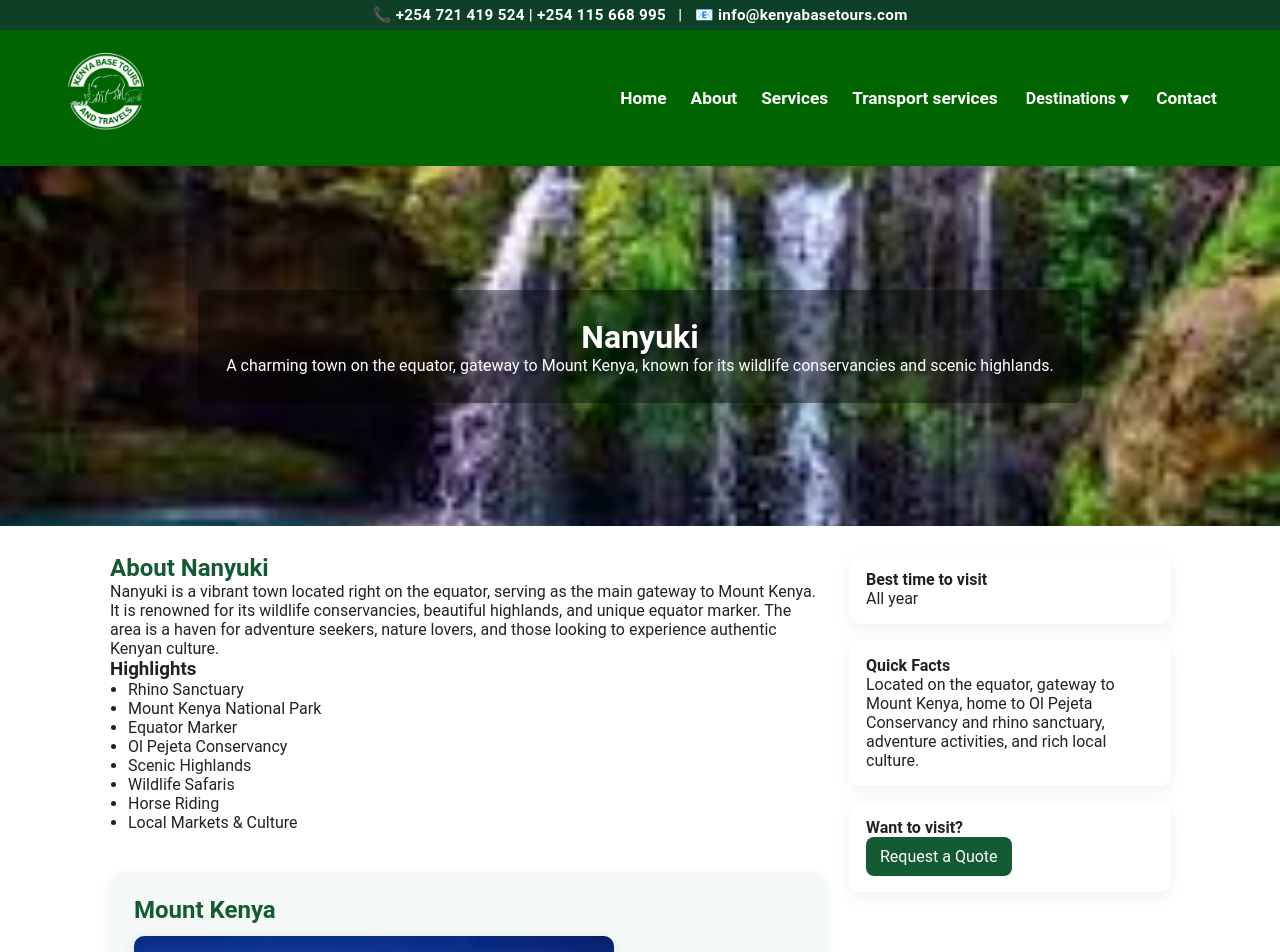
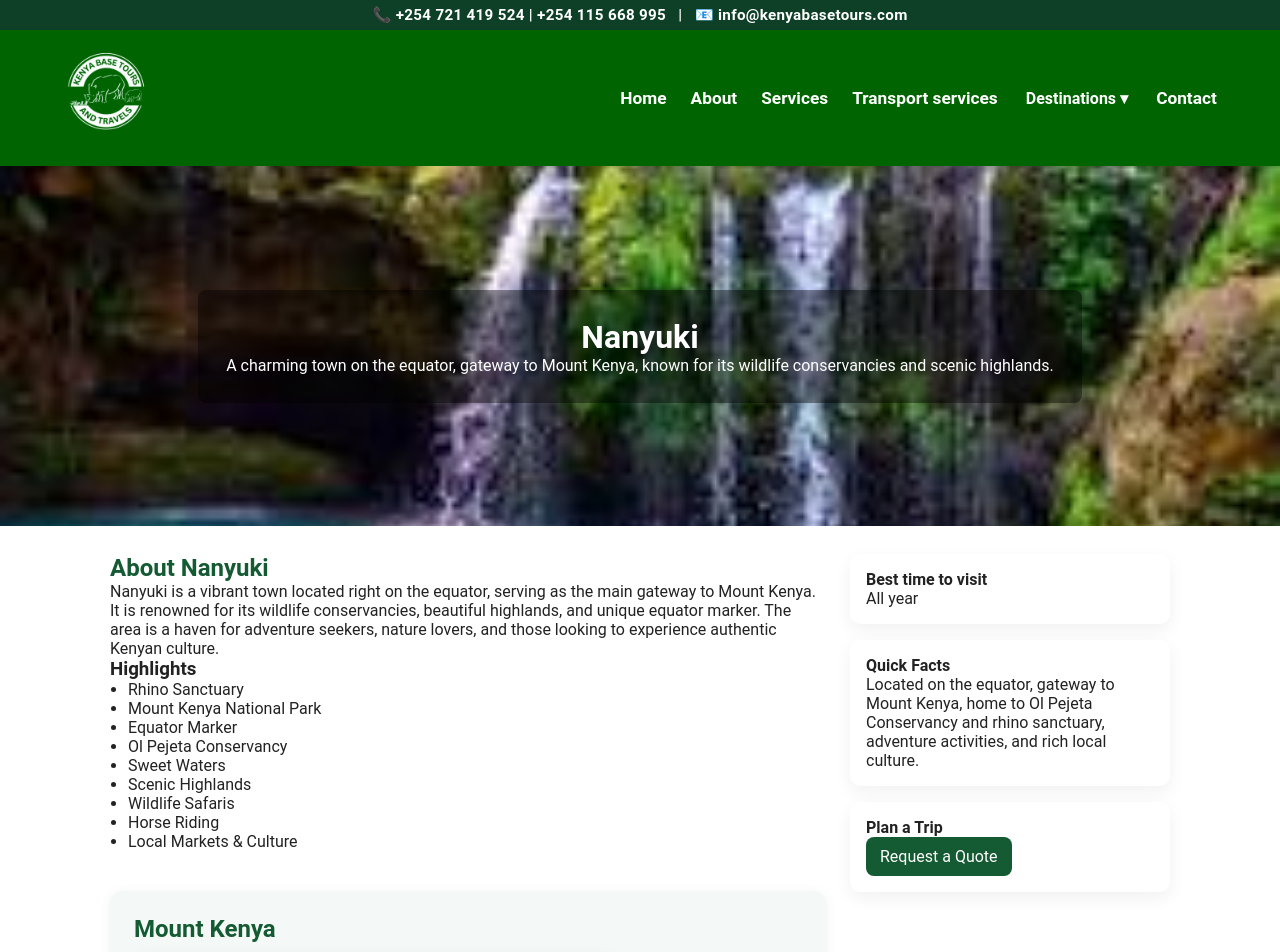
Before and after one commit to Muyundo/kenya-base-tours, a React (Vite) app: page /destinations/nanyuki in a window 1280 px wide. Shown: the top 952 px of the page. Built offline with nearby package versions, Linux system fonts and the light colour scheme.

Commit message:
Update call-to-action headings to "Plan a Trip" for consistency across all pages.

```diff
--- a/src/pages/Amboseli.js
+++ b/src/pages/Amboseli.js
@@ -35,7 +35,7 @@ export default function Amboseli() {
               <p>Iconic views, large elephant herds, open plains, birdwatching.</p>
             </div>
             <div className="box">
-              <h4>Want to visit?</h4>
+              <h4>Plan a Trip</h4>
               <Link to="/contact" className="btn">Request a Quote</Link>
             </div>
           </aside>
--- a/src/pages/Coast.js
+++ b/src/pages/Coast.js
@@ -35,7 +35,7 @@ export default function Coast() {
               <p>White-sand beaches, coral reefs, Swahili culture, Indian Ocean.</p>
             </div>
             <div className="box">
-              <h4>Want to visit?</h4>
+              <h4>Plan a Trip</h4>
               <Link to="/contact" className="btn">Request a Quote</Link>
             </div>
           </aside>
--- a/src/pages/LakeManyara.js
+++ b/src/pages/LakeManyara.js
@@ -57,7 +57,7 @@ export default function LakeManyara() {
               </ul>
             </div>
             <div className="box">
-              <h4>Want to visit?</h4>
+              <h4>Plan a Trip</h4>
               <a href="/contact" className="btn">Request a Quote</a>
             </div>
           </aside>
--- a/src/pages/LakeNakuru.js
+++ b/src/pages/LakeNakuru.js
@@ -35,7 +35,7 @@ export default function LakeNakuru() {
               <p>Millions of flamingos, rhino sanctuaries, birdwatching paradise.</p>
             </div>
             <div className="box">
-              <h4>Want to visit?</h4>
+              <h4>Plan a Trip</h4>
               <Link to="/contact" className="btn">Request a Quote</Link>
             </div>
           </aside>
--- a/src/pages/MasaiMara.js
+++ b/src/pages/MasaiMara.js
@@ -36,7 +36,7 @@ export default function MasaiMara() {
               <p>Large populations of lions, cheetahs, elephants. Annual wildebeest migration.</p>
             </div>
             <div className="box">
-              <h4>Want to visit?</h4>
+              <h4>Plan a Trip</h4>
               <Link to="/contact" className="btn">Request a Quote</Link>
             </div>
           </aside>
--- a/src/pages/Nanyuki.js
+++ b/src/pages/Nanyuki.js
@@ -25,6 +25,7 @@ export default function Nanyuki() {
               <li>Mount Kenya National Park</li>
               <li>Equator Marker</li>
               <li>Ol Pejeta Conservancy</li>
+              <li>Sweet Waters</li>
               <li>Scenic Highlands</li>
               <li>Wildlife Safaris</li>
               <li>Horse Riding</li>
@@ -57,7 +58,7 @@ export default function Nanyuki() {
               <p>Located on the equator, gateway to Mount Kenya, home to Ol Pejeta Conservancy and rhino sanctuary, adventure activities, and rich local culture.</p>
             </div>
             <div className="box">
-              <h4>Want to visit?</h4>
+              <h4>Plan a Trip</h4>
               <Link to="/contact" className="btn">Request a Quote</Link>
             </div>
           </aside>
--- a/src/pages/Samburu.js
+++ b/src/pages/Samburu.js
@@ -35,7 +35,7 @@ export default function Samburu() {
               <p>Unique northern species, vibrant Samburu culture, stunning landscapes.</p>
             </div>
             <div className="box">
-              <h4>Want to visit?</h4>
+              <h4>Plan a Trip</h4>
               <Link to="/contact" className="btn">Request a Quote</Link>
             </div>
           </aside>
--- a/src/pages/Serengeti.js
+++ b/src/pages/Serengeti.js
@@ -60,7 +60,7 @@ export default function Serengeti() {
               </ul>
             </div>
             <div className="box">
-              <h4>Want to visit?</h4>
+              <h4>Plan a Trip</h4>
               <a href="/contact" className="btn">Request a Quote</a>
             </div>
           </aside>
--- a/src/pages/Tarangire.js
+++ b/src/pages/Tarangire.js
@@ -57,7 +57,7 @@ export default function Tarangire() {
               </ul>
             </div>
             <div className="box">
-              <h4>Want to visit?</h4>
+              <h4>Plan a Trip</h4>
               <a href="/contact" className="btn">Request a Quote</a>
             </div>
           </aside>
```
